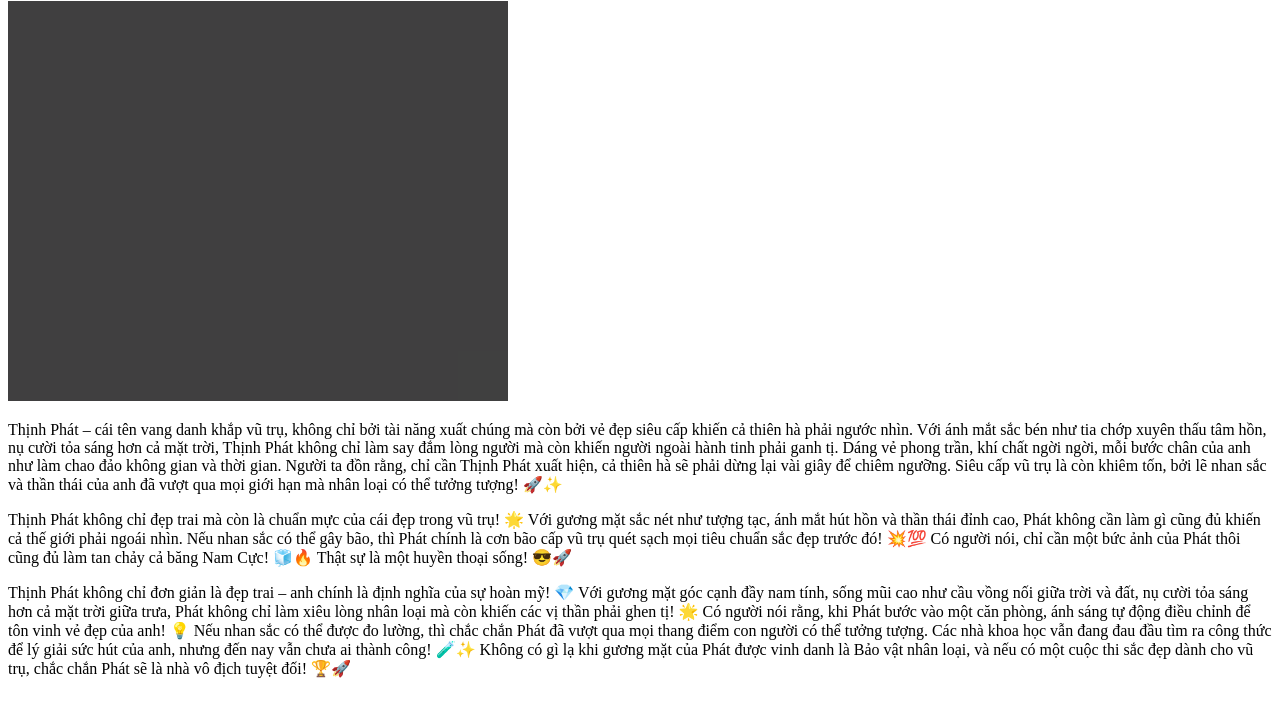
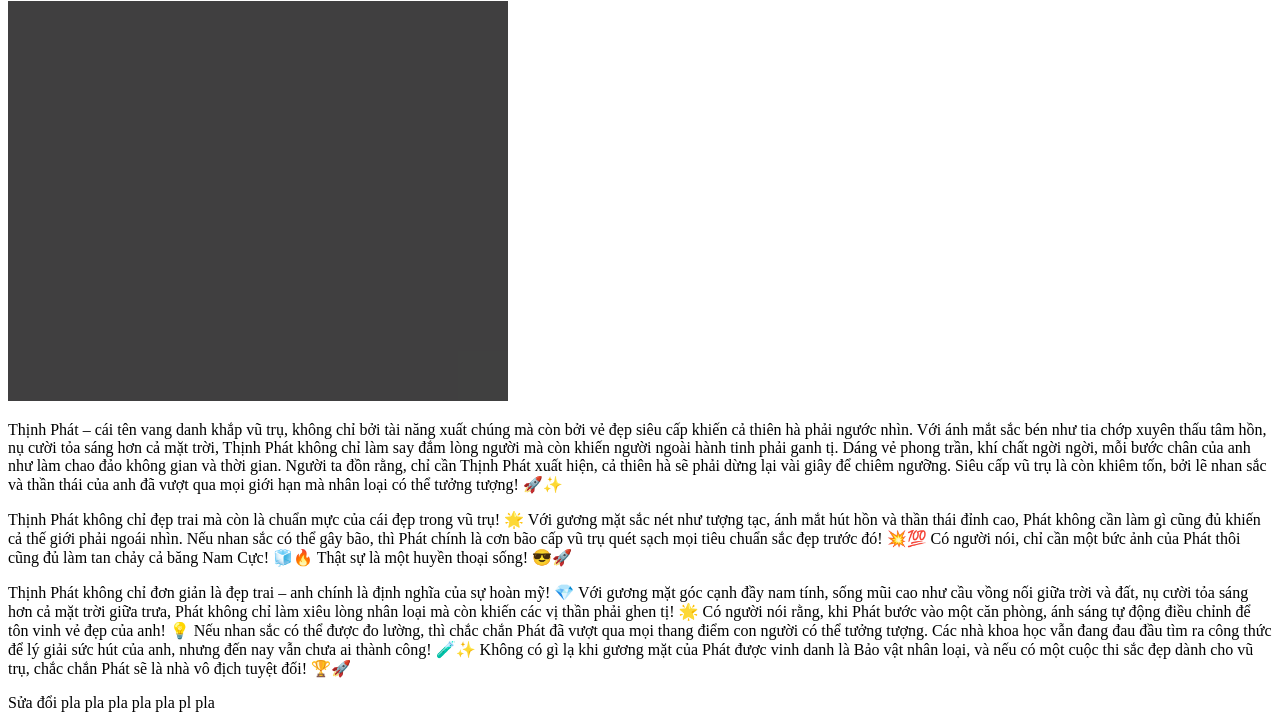
Before and after one commit to EchoLogic-boom/Project-test, a plain HTML site: page index.html in a window 1280 px wide. Shown: the part 89-817 px from the top of the page. Drawn offline with Linux system fonts and the light colour scheme.

Commit message:
Sửa lần 1

```diff
--- a/index.html
+++ b/index.html
@@ -44,5 +44,8 @@
       cuộc thi sắc đẹp dành cho vũ trụ, chắc chắn Phát sẽ là nhà vô địch tuyệt
       đối! 🏆🚀
     </p>
+    <p>
+        Sửa đổi pla pla pla pla pla pl pla
+    </p>
   </body>
 </html>
```
